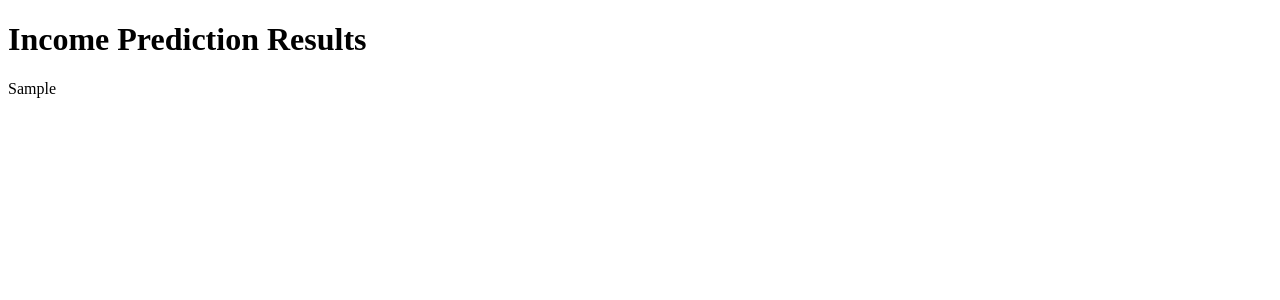
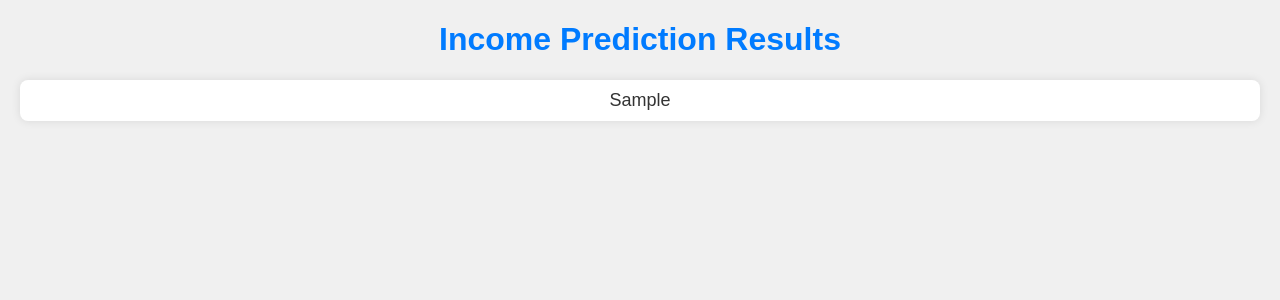
Before and after one commit to wiznikvibe/income_classifier, a Flask app: template templates/result.html in a window 1280 px wide. Shown: the top 300 px of the page. Run offline with Flask 3, Linux system fonts and the light colour scheme; the template is opened without the code that fills it: most values are stand-ins (such as "Sample title", 1, 10 or a date in 2020).

Commit message:
Web App Done

```diff
--- a/templates/result.html
+++ b/templates/result.html
@@ -5,6 +5,31 @@
     <meta charset="UTF-8">
     <meta http-equiv="X-UA-Compatible" content="IE=edge">
     <meta name="viewport" content="width=device-width, initial-scale=1.0">
+    <style>
+        body {
+            font-family: 'Arial', sans-serif;
+            background-color: #f0f0f0;
+            color: #333;
+            margin: 20px;
+        }
+
+        h1 {
+            text-align: center;
+            color: #007bff;
+        }
+
+        p {
+            text-align: center;
+            font-size: 18px;
+            margin-top: 20px;
+            padding: 10px;
+            background-color: #fff;
+            border-radius: 8px;
+            box-shadow: 0 0 10px rgba(0, 0, 0, 0.1);
+        }
+
+        /* Add more styles as needed */
+    </style>
     <title>Income Prediction Results</title>
 </head>
 
```
